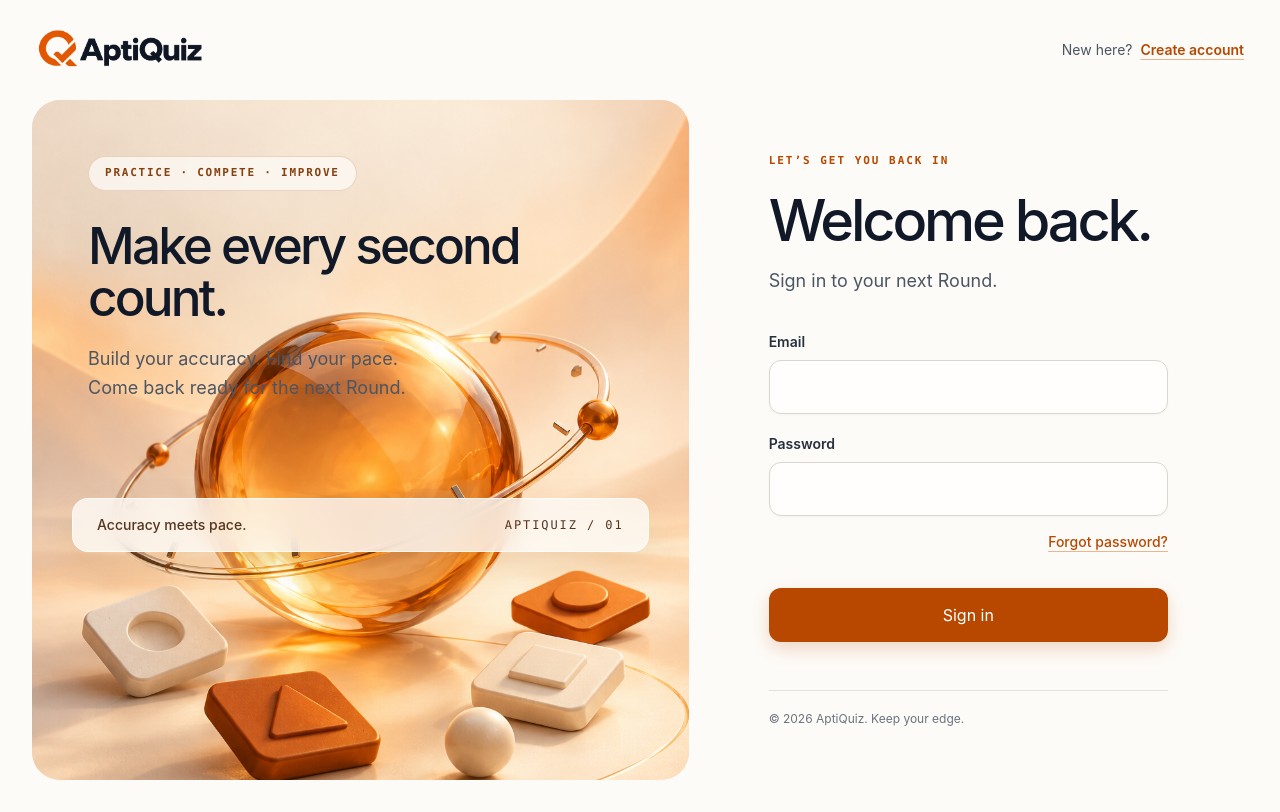
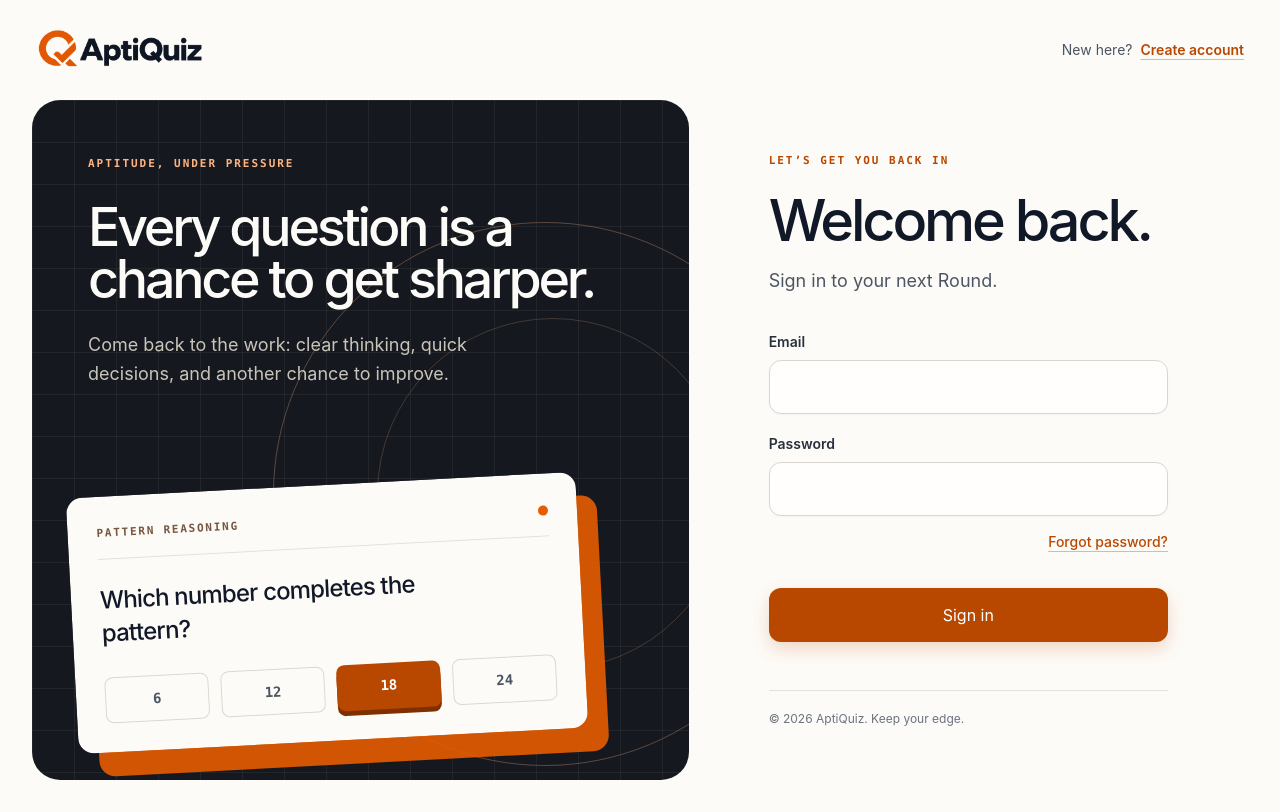
Before and after one commit to codesuke/AptiQuiz, a Next.js app in the folder Apti-App/apps/web/: page /sign-in in a window 1280 px wide. Built offline with nearby package versions, Linux system fonts and the light colour scheme; no server answers.

Commit message:
design: refine sign-in artwork

```diff
--- a/Apti-App/apps/web/src/components/auth/auth-shell.tsx
+++ b/Apti-App/apps/web/src/components/auth/auth-shell.tsx
@@ -48,37 +48,53 @@ export function AuthShell({
       <div className="mx-auto grid min-h-[calc(100svh-120px)] max-w-[1500px] gap-8 lg:grid-cols-[minmax(0,54fr)_minmax(0,46fr)] lg:gap-0">
         <section
           aria-labelledby="auth-artwork-title"
-          className="relative hidden min-h-[680px] overflow-hidden rounded-[28px] bg-[#f7e7d3] lg:flex lg:flex-col"
+          className="relative hidden min-h-[680px] overflow-hidden rounded-[28px] bg-[#15191f] text-[#fdfbf7] lg:flex lg:flex-col"
         >
-          <Image
-            alt=""
-            className="object-cover object-center"
-            fill
-            priority
-            sizes="(min-width: 1024px) 54vw, 0px"
-            src="/images/auth-orbit.png"
-          />
+          <div className="absolute inset-0 bg-[linear-gradient(rgba(253,251,247,0.055)_1px,transparent_1px),linear-gradient(90deg,rgba(253,251,247,0.055)_1px,transparent_1px)] bg-[size:42px_42px]" />
+          <div className="absolute -right-32 top-[18%] h-[34rem] w-[34rem] rounded-full border border-[#ffb380]/30" />
+          <div className="absolute -right-10 top-[32%] h-[22rem] w-[22rem] rounded-full border border-[#ffb380]/20" />
+
           <div className="relative z-10 p-10 xl:p-14">
-            <p className="inline-flex rounded-full border border-[#b84700]/20 bg-[#fdfbf7]/75 px-4 py-2 font-mono text-[11px] font-semibold uppercase tracking-[0.16em] text-[#85400f] backdrop-blur-sm">
-              Practice · Compete · Improve
+            <p className="font-mono text-[11px] font-semibold uppercase tracking-[0.18em] text-[#ffb380]">
+              Aptitude, under pressure
             </p>
             <h2
-              className="mt-7 max-w-[650px] text-[clamp(2.8rem,4vw,4.4rem)] font-medium leading-[1.03] tracking-[-0.055em]"
+              className="mt-7 max-w-xl text-[clamp(3rem,4.2vw,4.75rem)] font-medium leading-[0.98] tracking-[-0.06em]"
               id="auth-artwork-title"
             >
-              Make every second
-              <br />
-              count.
+              Every question is a chance to get sharper.
             </h2>
-            <p className="mt-5 max-w-[360px] text-base leading-relaxed text-[#4b5563] xl:text-lg">
-              Build your accuracy. Find your pace. Come back ready for the next Round.
+            <p className="mt-6 max-w-sm text-base leading-relaxed text-[#c9c4ba] xl:text-lg">
+              Come back to the work: clear thinking, quick decisions, and another chance to improve.
             </p>
           </div>
-          <div className="relative z-10 m-8 mt-auto flex items-center justify-between gap-3 rounded-2xl border border-white/70 bg-[#fdfbf7]/80 px-5 py-4 text-sm text-[#54351f] shadow-[0_12px_36px_rgba(107,65,20,0.1)] backdrop-blur-md xl:m-10 xl:px-6">
-            <span className="font-medium">Accuracy meets pace.</span>
-            <span aria-hidden="true" className="font-mono text-xs tracking-[0.16em]">
-              APTIQUIZ / 01
-            </span>
+
+          <div className="relative z-10 mx-8 mt-auto mb-8 xl:mx-10 xl:mb-10">
+            <div className="relative max-w-[510px] rotate-[-3deg] rounded-2xl border border-white/15 bg-[#fdfbf7] p-5 text-[#111827] shadow-[20px_24px_0_rgba(230,92,0,0.9)] transition-transform duration-700 ease-out hover:rotate-0 xl:p-7">
+              <div className="flex items-center justify-between gap-4 border-b border-[#e5e1d9] pb-4">
+                <span className="font-mono text-[11px] font-semibold uppercase tracking-[0.16em] text-[#76563f]">
+                  Pattern reasoning
+                </span>
+                <span className="h-2.5 w-2.5 rounded-full bg-[#e65c00]" />
+              </div>
+              <p className="mt-6 max-w-sm text-xl font-medium leading-snug tracking-[-0.035em] xl:text-2xl">
+                Which number completes the pattern?
+              </p>
+              <div className="mt-7 grid grid-cols-4 gap-2 font-mono text-sm font-semibold sm:gap-3">
+                <span className="rounded-lg border border-[#ddd8cf] px-3 py-3 text-center text-[#4b5563]">
+                  6
+                </span>
+                <span className="rounded-lg border border-[#ddd8cf] px-3 py-3 text-center text-[#4b5563]">
+                  12
+                </span>
+                <span className="rounded-lg bg-[#b84700] px-3 py-3 text-center text-white shadow-[0_5px_0_#7f3000]">
+                  18
+                </span>
+                <span className="rounded-lg border border-[#ddd8cf] px-3 py-3 text-center text-[#4b5563]">
+                  24
+                </span>
+              </div>
+            </div>
           </div>
         </section>
 
```
